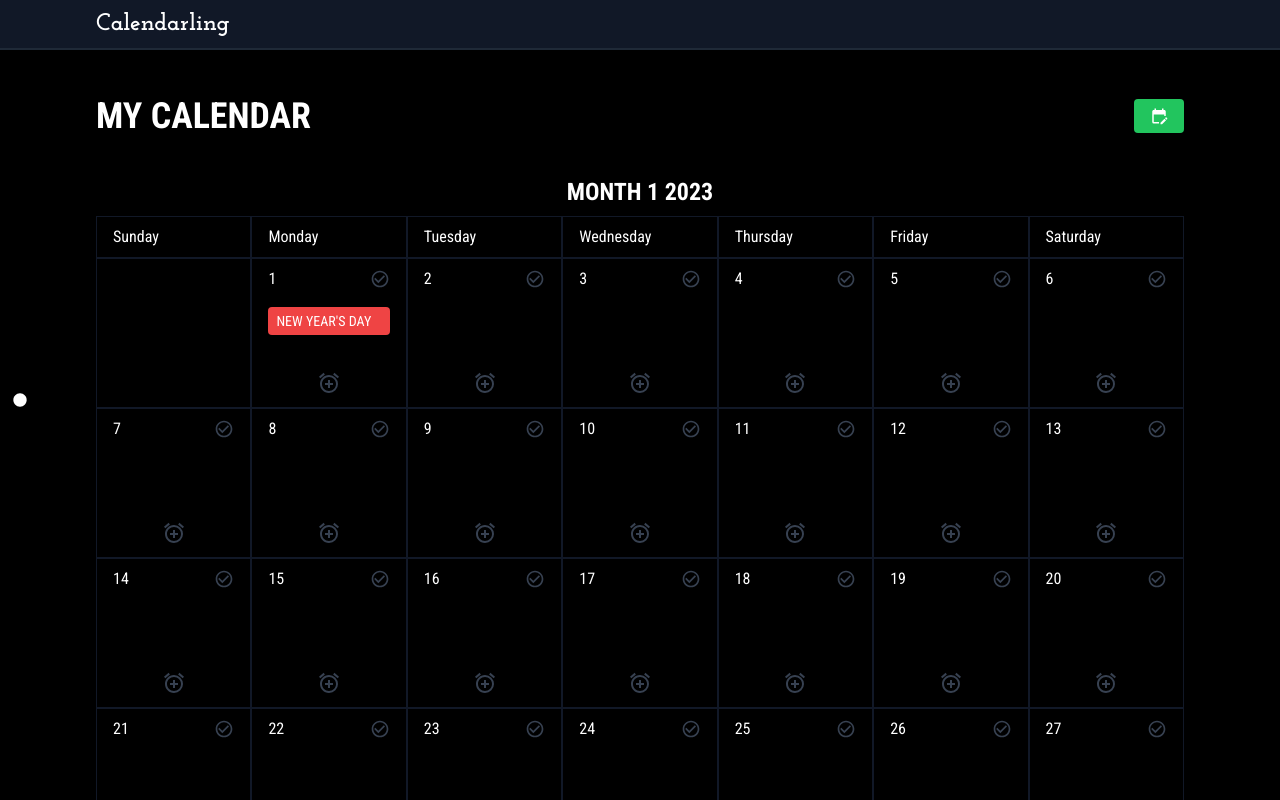
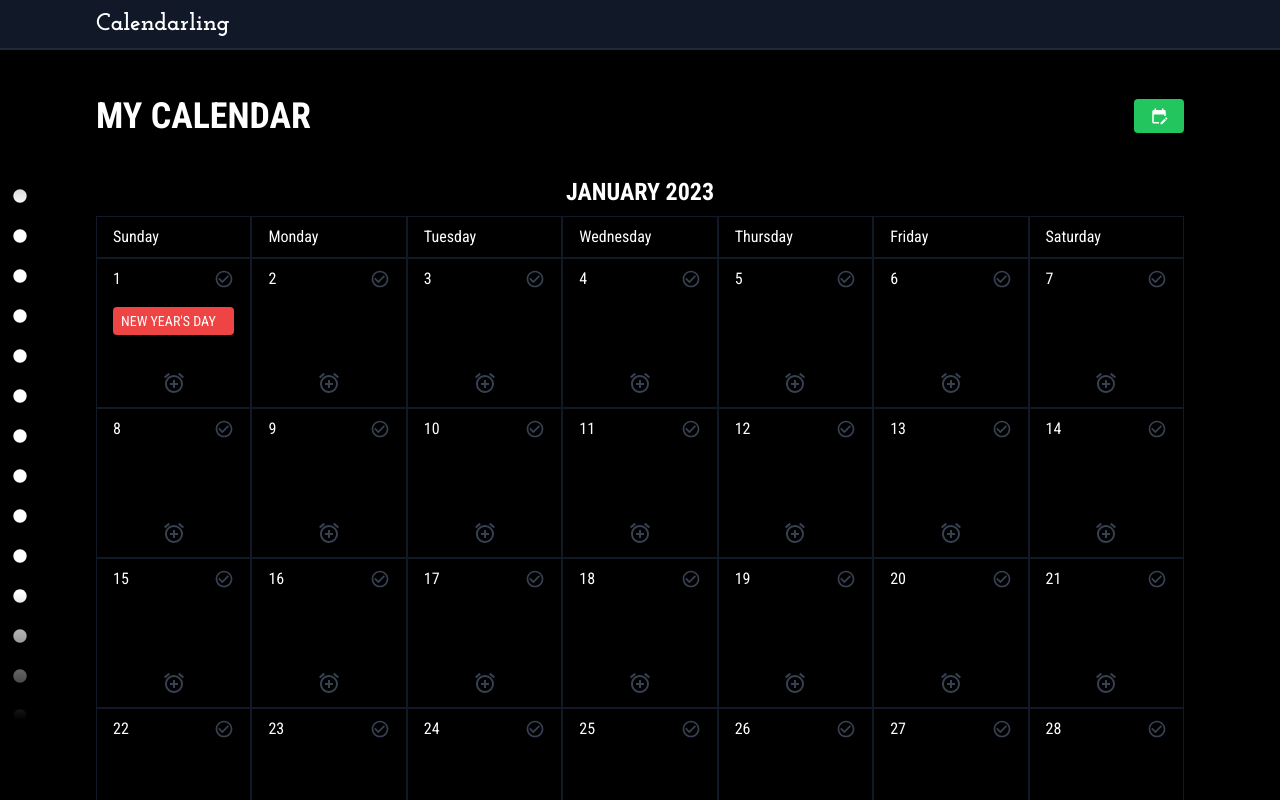
Before and after one commit to daviddcarr/custom-calendar-maker, a React (Create React App) app: page / in a window 1280 px wide. Shown: the top 800 px of the page. Built offline with nearby package versions, Linux system fonts and the light colour scheme.

Commit message:
Fix bug where months that end on last day of week have an extra row of empty cells. Add default data that is gregorian calendar.

```diff
--- a/src/App.js
+++ b/src/App.js
@@ -7,48 +7,9 @@ import EditEvent from './components/EditEvent'
 import EditCalendar from './components/EditCalendar'
 import JumpToButtons from './components/JumpToButtons'
 
+import defaultCalendar from './data/default'
+
 function App() {
-
-  const defaultCalendar = useMemo(() => (
-    {
-      name: 'My Calendar',
-      months: [
-        {
-          name: 'Month 1',
-          days: 30
-        },
-      ],
-      startDay: 1,
-      startYear: 2023,
-      years: 1,
-      weekdays: [
-        'Sunday',
-        'Monday',
-        'Tuesday',
-        'Wednesday',
-        'Thursday',
-        'Friday',
-        'Saturday'
-      ],
-      categories: [
-        {
-          name: 'Holiday',
-          color: 'red'
-        }
-      ],
-      events: [
-        {
-          name: 'New Year\'s Day',
-          date: 1,
-          month: 0,
-          year: 0,
-          category: 0,
-          description: 'New Year\'s Day is the first day of the Gregorian calendar, which is widely used in many countries such as the USA.'
-        }
-      ],
-      checkedDays: []
-    }
-  ), [])
 
   const [showEditCalendar, setShowEditCalendar] = useState(false)
   const [showEditEvent, setShowEditEvent] = useState(false)
--- a/src/components/Calendar.jsx
+++ b/src/components/Calendar.jsx
@@ -132,7 +132,11 @@ export default Calendar
 const RenderDaysOfMonth = ({calendar, setCalendar, setCurrentEvent, setShowEditEvent, month, saveCalendarToLocalStorage}) => {
 
   const days = []
-  const cellCount = (month.days + month.startDay) + (calendar.weekdays.length - ((month.days + month.startDay) % calendar.weekdays.length))
+
+  const daysPlusStartDay = month.days + month.startDay
+  const remainingDays = daysPlusStartDay % calendar.weekdays.length
+  const remainingDaysToFill = remainingDays !== 0 ? calendar.weekdays.length - remainingDays : 0
+  const cellCount = daysPlusStartDay + remainingDaysToFill
 
   for (let i = 0; i < cellCount; i++) {
     const dateIndex = i - month.startDay
--- /dev/null
+++ b/src/data/default.js
@@ -0,0 +1,2 @@
+const defaultCalendar = {"name":"My Calendar","months":[{"name":"January","days":31},{"name":"February","days":28},{"name":"March","days":31},{"name":"April","days":30},{"name":"May","days":31},{"name":"June","days":30},{"name":"July","days":31},{"name":"August","days":31},{"name":"September","days":30},{"name":"October","days":31},{"name":"November","days":30},{"name":"December","days":30}],"startDay":0,"startYear":2023,"years":2,"weekdays":["Sunday","Monday","Tuesday","Wednesday","Thursday","Friday","Saturday"],"categories":[{"name":"Holiday","color":"red"},{"name":"Birthday","color":"purple"},{"name":"Appointment","color":"blue"}],"events":[{"name":"New Year's Day","date":1,"month":0,"year":0,"category":0,"description":"New Year's Day is the first day of the Gregorian calendar, which is widely used in many countries such as the USA."}],"checkedDays":[{"day":8,"month":8,"year":0}]}
+export default defaultCalendar
```
